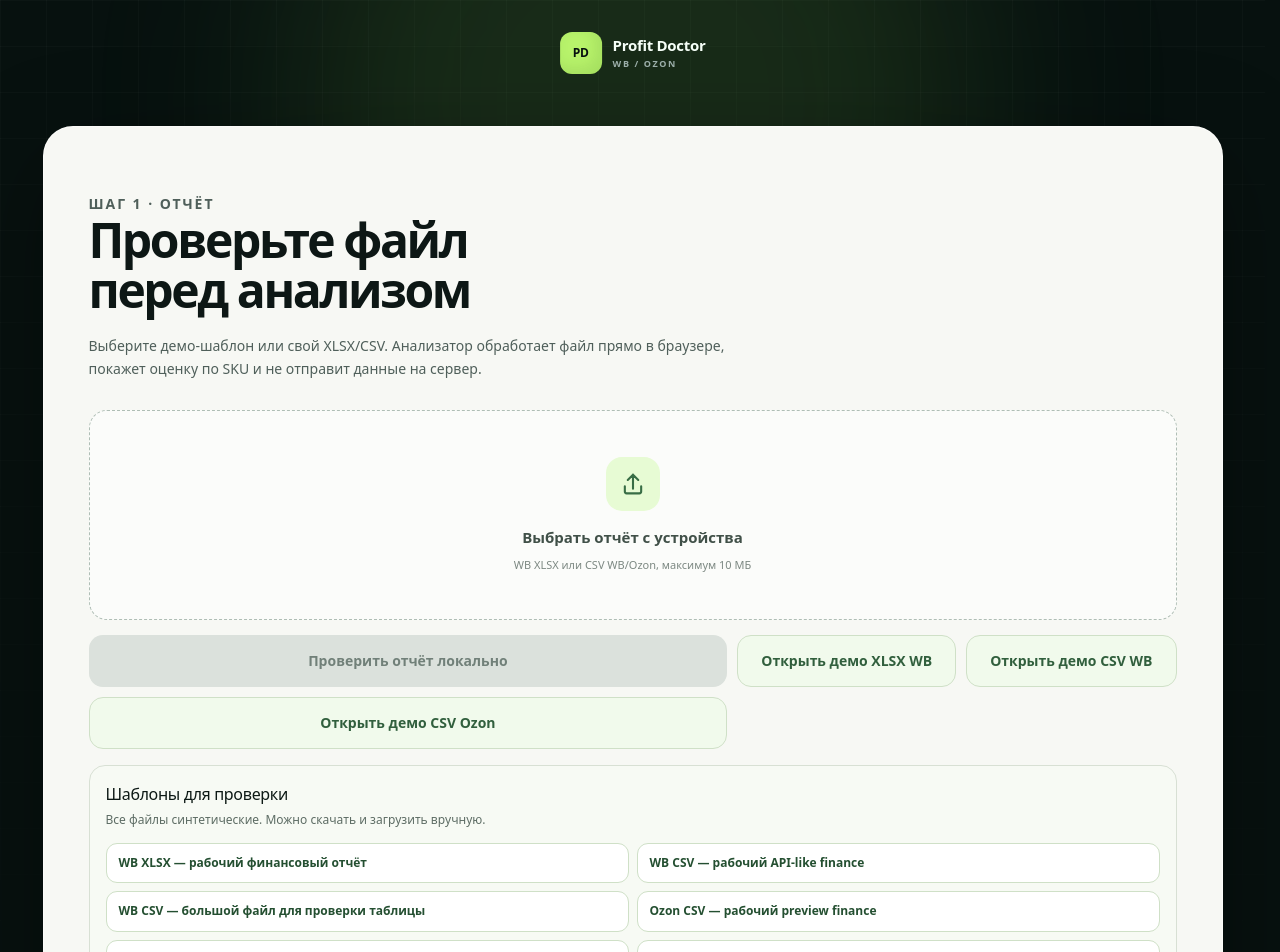
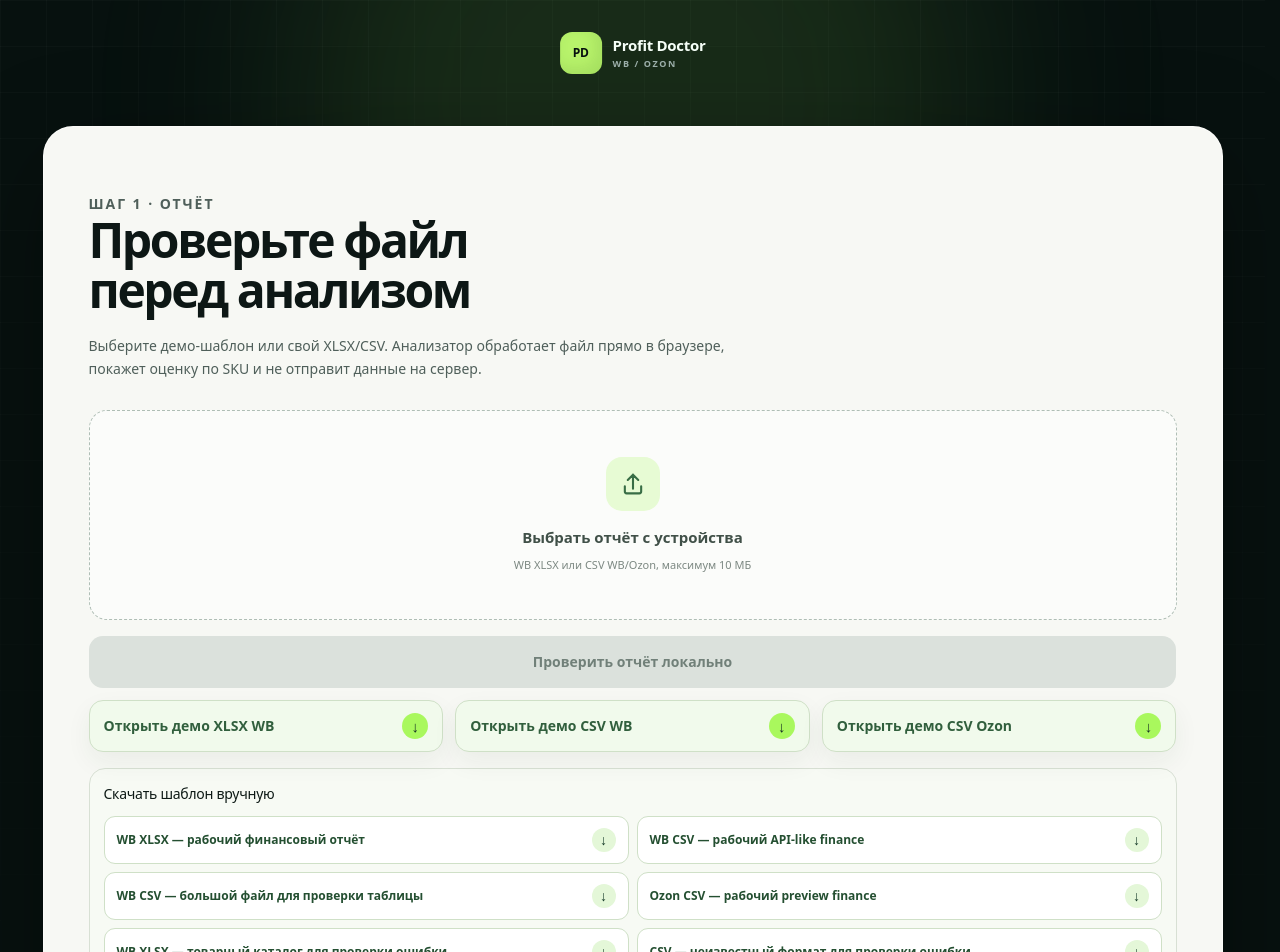
Before and after one commit to aegorova004-ui/Profit-Doctor-WB-Ozon, a Next.js app: page /upload in a window 1280 px wide. Shown: the top 952 px of the page. Built offline with nearby package versions, Linux system fonts and the light colour scheme.

Commit message:
Улучшить демо-кнопки и экспортный блок

```diff
--- a/src/app/globals.css
+++ b/src/app/globals.css
@@ -2279,24 +2279,57 @@
 
 .upload-actions {
   display: grid;
-  grid-template-columns: minmax(0, 1fr) auto auto;
-  gap: 10px;
-  margin-top: 15px;
+  grid-template-columns: repeat(3, minmax(0, 1fr));
+  gap: 12px;
+  margin-top: 16px;
 }
 
 .upload-submit {
   width: 100%;
+  grid-column: 1 / -1;
 }
 
 .upload-demo {
+  min-height: 52px;
+  display: flex;
+  align-items: center;
+  justify-content: space-between;
+  gap: 14px;
+  padding: 12px 14px;
   color: #315f3d;
   border-color: #cfe0c7;
   background: #f1faec;
+  box-shadow: 0 10px 26px rgba(27, 62, 40, 0.06);
+  text-align: left;
+}
+
+.upload-demo span:first-child {
+  min-width: 0;
+}
+
+.upload-demo span[aria-hidden="true"] {
+  width: 26px;
+  height: 26px;
+  flex: 0 0 auto;
+  display: grid;
+  place-items: center;
+  color: #183226;
+  border-radius: 999px;
+  background: #a9f85d;
+  font-size: 15px;
+  line-height: 1;
 }
 
 .upload-demo:hover:not(:disabled) {
   border-color: #9bc686;
   background: #e7f8dd;
+  transform: translateY(-1px);
+}
+
+.upload-demo-message {
+  margin-top: 12px;
+  border-color: #bfe3ac;
+  background: #f1faec;
 }
 
 .import-adapter-status {
@@ -2348,9 +2381,9 @@
 
 .demo-templates {
   display: grid;
-  gap: 14px;
+  gap: 12px;
   margin-top: 16px;
-  padding: 16px;
+  padding: 14px;
   border: 1px solid #d8e0d4;
   border-radius: 16px;
   background: #f7faf4;
@@ -2359,7 +2392,7 @@
 .demo-templates h2 {
   margin: 0;
   color: #0d1915;
-  font-size: 16px;
+  font-size: 14px;
   letter-spacing: -0.02em;
 }
 
@@ -2380,7 +2413,10 @@
 }
 
 .demo-templates a {
-  display: block;
+  display: flex;
+  align-items: center;
+  justify-content: space-between;
+  gap: 12px;
   min-height: 100%;
   padding: 11px 12px;
   color: #244f31;
@@ -2391,6 +2427,23 @@
   font-weight: 800;
   line-height: 1.35;
   text-decoration: none;
+}
+
+.demo-templates a span:first-child {
+  min-width: 0;
+}
+
+.demo-templates a span[aria-hidden="true"] {
+  width: 24px;
+  height: 24px;
+  flex: 0 0 auto;
+  display: grid;
+  place-items: center;
+  color: #173c2a;
+  border-radius: 999px;
+  background: #e4f7d8;
+  font-size: 14px;
+  line-height: 1;
 }
 
 .demo-templates a:hover {
@@ -2914,11 +2967,11 @@
 
 .report-export {
   display: grid;
-  grid-template-columns: minmax(0, 1fr) auto;
-  align-items: center;
-  gap: 18px 28px;
+  grid-template-columns: 1fr;
+  align-items: stretch;
+  gap: 18px;
   margin-top: 18px;
-  padding: 20px;
+  padding: 22px;
   border: 1px solid #d6dfd2;
   border-radius: 16px;
   background: linear-gradient(135deg, #f6f9f3, #eef5e9);
@@ -2939,14 +2992,15 @@
   max-width: 650px;
   margin: 9px 0 0;
   color: #617068;
-  font-size: 12px;
+  font-size: 13px;
   line-height: 1.55;
 }
 
 .report-export-actions {
-  display: flex;
+  display: grid;
+  grid-template-columns: repeat(2, minmax(0, 1fr));
   align-items: stretch;
-  gap: 9px;
+  gap: 12px;
 }
 
 .report-export-controls {
@@ -2955,20 +3009,28 @@
 }
 
 .report-export-actions .button {
-  min-width: 174px;
-  min-height: 58px;
-  display: grid;
-  gap: 4px;
-  place-content: center;
-  padding: 10px 16px;
-  text-align: center;
-}
-
-.report-export-actions .button small {
-  color: inherit;
-  font-size: 9px;
-  font-weight: 600;
-  opacity: 0.68;
+  width: 100%;
+  min-width: 0;
+  min-height: 56px;
+  display: flex;
+  align-items: center;
+  justify-content: space-between;
+  gap: 14px;
+  padding: 13px 18px;
+  text-align: left;
+}
+
+.report-export-actions .button span[aria-hidden="true"] {
+  width: 28px;
+  height: 28px;
+  flex: 0 0 auto;
+  display: grid;
+  place-items: center;
+  color: #183226;
+  border-radius: 999px;
+  background: rgba(169, 248, 93, 0.78);
+  font-size: 16px;
+  line-height: 1;
 }
 
 .report-export-secondary {
@@ -2982,18 +3044,8 @@
   background: #f8fbf6;
 }
 
-.report-export .report-export-format-note {
-  max-width: 390px;
-  margin: 0;
-  color: #617068;
-  font-size: 10px;
-  line-height: 1.45;
-  text-align: center;
-}
-
 .report-export-status {
   min-height: 0;
-  grid-column: 1 / -1;
 }
 
 .report-export-status:empty {
@@ -3001,8 +3053,11 @@
 }
 
 .report-export-status p {
-  margin: -3px 0 0;
+  margin: 0;
+  padding: 10px 12px;
   color: #367047;
+  border-radius: 12px;
+  background: #eef8e7;
   font-size: 11px;
   font-weight: 700;
 }
--- a/src/components/report-export-actions.tsx
+++ b/src/components/report-export-actions.tsx
@@ -107,7 +107,7 @@
             onClick={handleCsvDownload}
           >
             CSV для импорта
-            <small>Без оформления и ширины колонок</small>
+            <span aria-hidden="true">↓</span>
           </button>
           <button
             className="button button-primary"
@@ -116,13 +116,9 @@
             onClick={handleXlsxDownload}
           >
             {isCreatingXlsx ? "Создаём XLSX…" : "XLSX для Excel"}
-            <small>Оформленный файл с двумя листами</small>
+            <span aria-hidden="true">↓</span>
           </button>
         </div>
-        <p className="report-export-format-note">
-          Для просмотра выбирайте XLSX. CSV нужен для импорта и не хранит
-          оформление таблицы.
-        </p>
       </div>
       <div className="report-export-status" aria-live="polite">
         {message && <p>{message}</p>}
--- a/src/components/report-upload.tsx
+++ b/src/components/report-upload.tsx
@@ -936,6 +936,7 @@
   const [costErrors, setCostErrors] = useState<Record<string, string>>({});
   const [costFormError, setCostFormError] = useState("");
   const [calculationMessage, setCalculationMessage] = useState("");
+  const [demoMessage, setDemoMessage] = useState("");
   const [appliedUnitCosts, setAppliedUnitCosts] = useState<
     Record<string, number>
   >({});
@@ -952,7 +953,24 @@
     setCostErrors({});
     setCostFormError("");
     setCalculationMessage("");
+    setDemoMessage("");
     setAppliedUnitCosts({});
+  }
+
+  function scrollToAnalysisSoon() {
+    const scroll = () => {
+      const analysisTitle = document.getElementById("analysis-title");
+      if (typeof analysisTitle?.scrollIntoView === "function") {
+        analysisTitle.scrollIntoView({ behavior: "smooth", block: "start" });
+      }
+    };
+
+    if (typeof requestAnimationFrame === "function") {
+      requestAnimationFrame(scroll);
+      return;
+    }
+
+    scroll();
   }
 
   function handleChange(event: ChangeEvent<HTMLInputElement>) {
@@ -1013,6 +1031,7 @@
       if (analysisRunRef.current === runId) {
         setReport(parsed);
         setDiagnostic(null);
+        scrollToAnalysisSoon();
       }
     } catch (cause) {
       if (analysisRunRef.current === runId) {
@@ -1063,6 +1082,8 @@
         setFormat("XLSX");
         setReport(parsed);
         setDiagnostic(null);
+        setDemoMessage("Демо XLSX WB открыт. Результат ниже обновлён.");
+        scrollToAnalysisSoon();
       }
     } catch {
       if (analysisRunRef.current === runId) {
@@ -1106,6 +1127,8 @@
         setFormat("CSV");
         setReport(parsed);
         setDiagnostic(null);
+        setDemoMessage("Демо CSV WB открыт. Результат ниже обновлён.");
+        scrollToAnalysisSoon();
       }
     } catch {
       if (analysisRunRef.current === runId) {
@@ -1149,6 +1172,8 @@
         setFormat("CSV");
         setReport(parsed);
         setDiagnostic(null);
+        setDemoMessage("Демо CSV Ozon открыт. Результат ниже обновлён.");
+        scrollToAnalysisSoon();
       }
     } catch {
       if (analysisRunRef.current === runId) {
@@ -1320,7 +1345,8 @@
           disabled={isAnalyzing}
           onClick={handleLoadDemoReport}
         >
-          Открыть демо XLSX WB
+          <span>Открыть демо XLSX WB</span>
+          <span aria-hidden="true">↓</span>
         </button>
         <button
           className="button upload-demo"
@@ -1328,7 +1354,8 @@
           disabled={isAnalyzing}
           onClick={handleLoadDemoCsvReport}
         >
-          Открыть демо CSV WB
+          <span>Открыть демо CSV WB</span>
+          <span aria-hidden="true">↓</span>
         </button>
         <button
           className="button upload-demo"
@@ -1336,27 +1363,33 @@
           disabled={isAnalyzing}
           onClick={handleLoadDemoOzonCsvReport}
         >
-          Открыть демо CSV Ozon
+          <span>Открыть демо CSV Ozon</span>
+          <span aria-hidden="true">↓</span>
         </button>
       </div>
+      {demoMessage && (
+        <p className="upload-message upload-demo-message">{demoMessage}</p>
+      )}
+      {!report && !diagnostic && (
         <section
           className="demo-templates"
           aria-labelledby="demo-templates-title"
         >
           <div>
-          <h2 id="demo-templates-title">Шаблоны для проверки</h2>
-          <p>Все файлы синтетические. Можно скачать и загрузить вручную.</p>
+            <h2 id="demo-templates-title">Скачать шаблон вручную</h2>
           </div>
           <ul>
             {PUBLIC_DEMO_TEMPLATE_LINKS.map((template) => (
               <li key={template.href}>
                 <a href={template.href} download>
-                {template.description}
+                  <span>{template.description}</span>
+                  <span aria-hidden="true">↓</span>
                 </a>
               </li>
             ))}
           </ul>
         </section>
+      )}
       <p className="upload-privacy">
         <span aria-hidden="true">●</span>
         Анализ выполняется в этом браузере. Файл не отправляется и не хранится
```
Also changed, not shown: 1 other file (tests, documents, lock files or other folders). Lines whose indentation alone changed are shown as unchanged.
